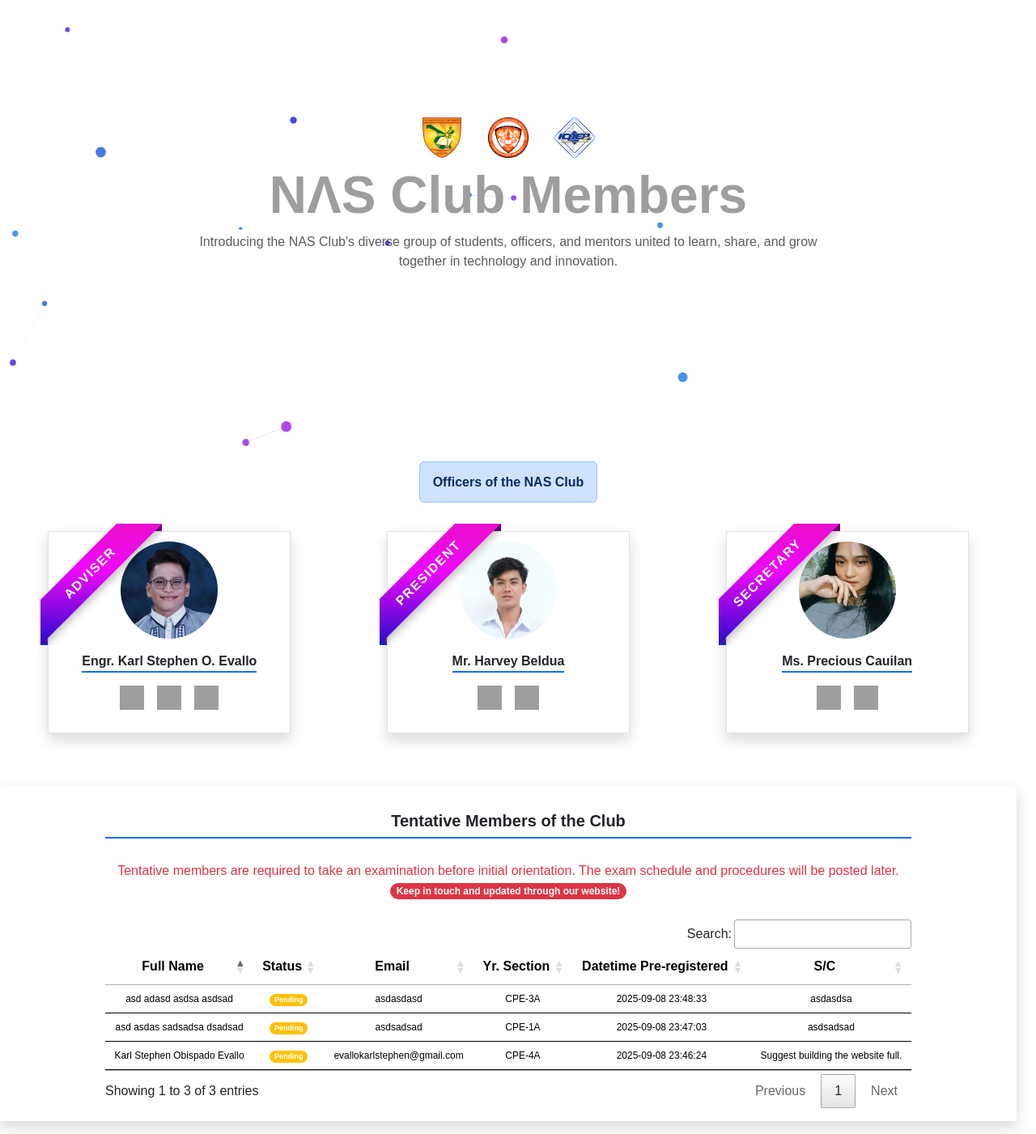
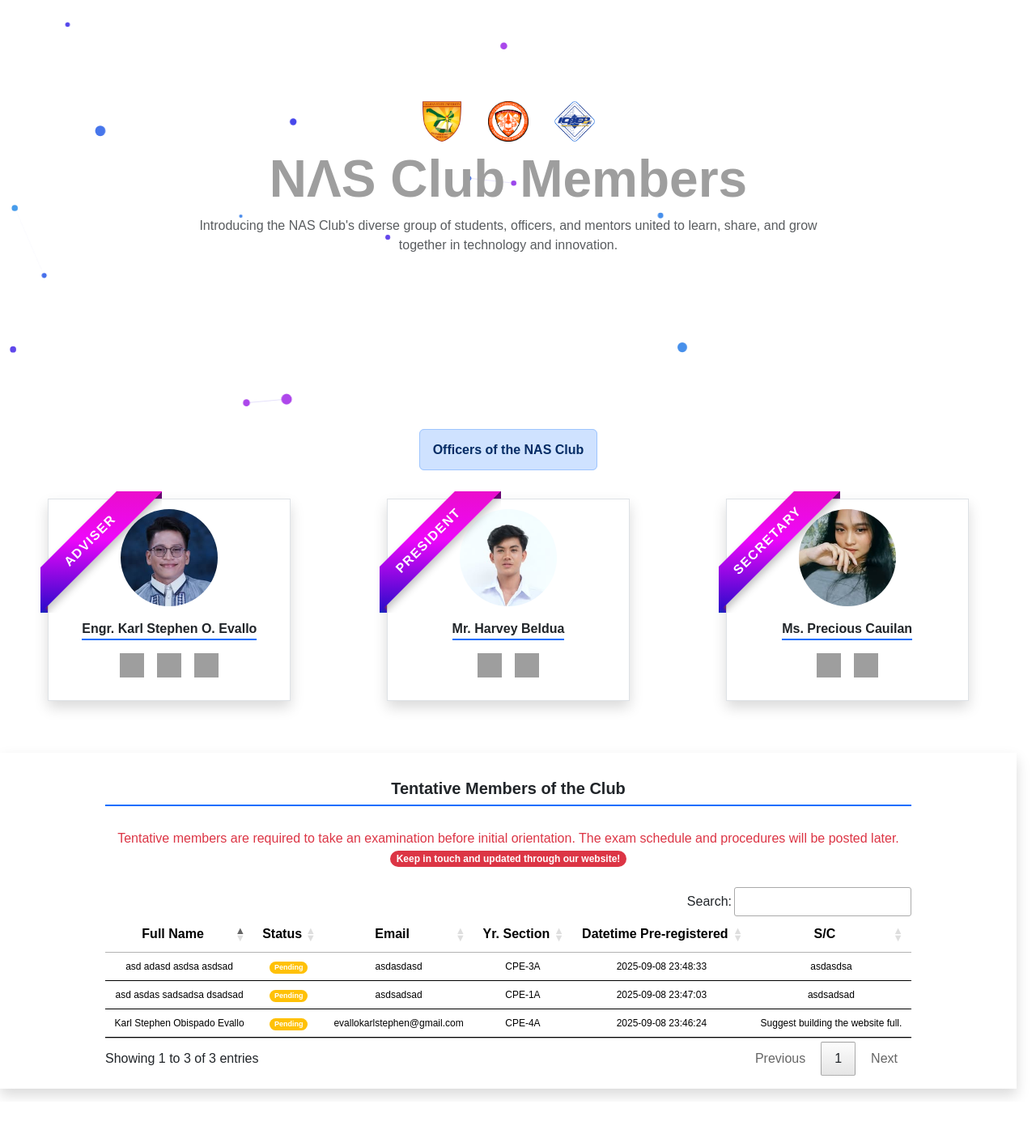
Before and after one commit to MiyokoShinzu/nas, a PHP site: page /members.php in a window 1280 px wide. Shown: the part 72-1473 px from the top of the page at 81% size. After the commit the page ends 1429 px from the top, so only its background shows below. Run offline with PHP 8.4, Linux system fonts and the light colour scheme; data comes from the database, SQL or seed files in the repository; lists and menus that the app fills with data are empty; some libraries are stand-ins or nearby versions; grey boxes are pictures that could not be loaded.

Commit message:
Update members.php

```diff
--- a/members.php
+++ b/members.php
@@ -15,7 +15,7 @@
     </style>
     <!-- 🔹 First row with canvas background -->
     <div class="container-fluid">
-        <div class="row w-100 position-relative" style="height: 80vh; background: #fff; overflow: hidden;">
+        <div class="row w-100 position-relative" style="height: 75vh; background: #fff; overflow: hidden;">
             <!-- Canvas only inside this row -->
             <canvas id="network-bg"></canvas>
 
```
